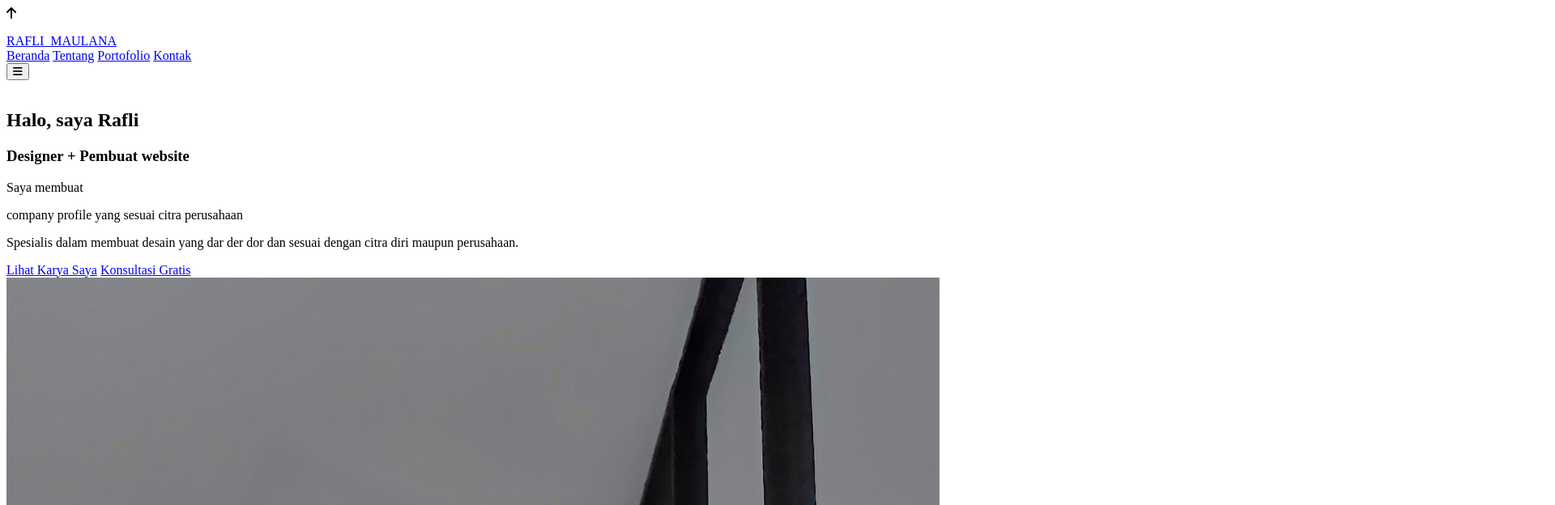
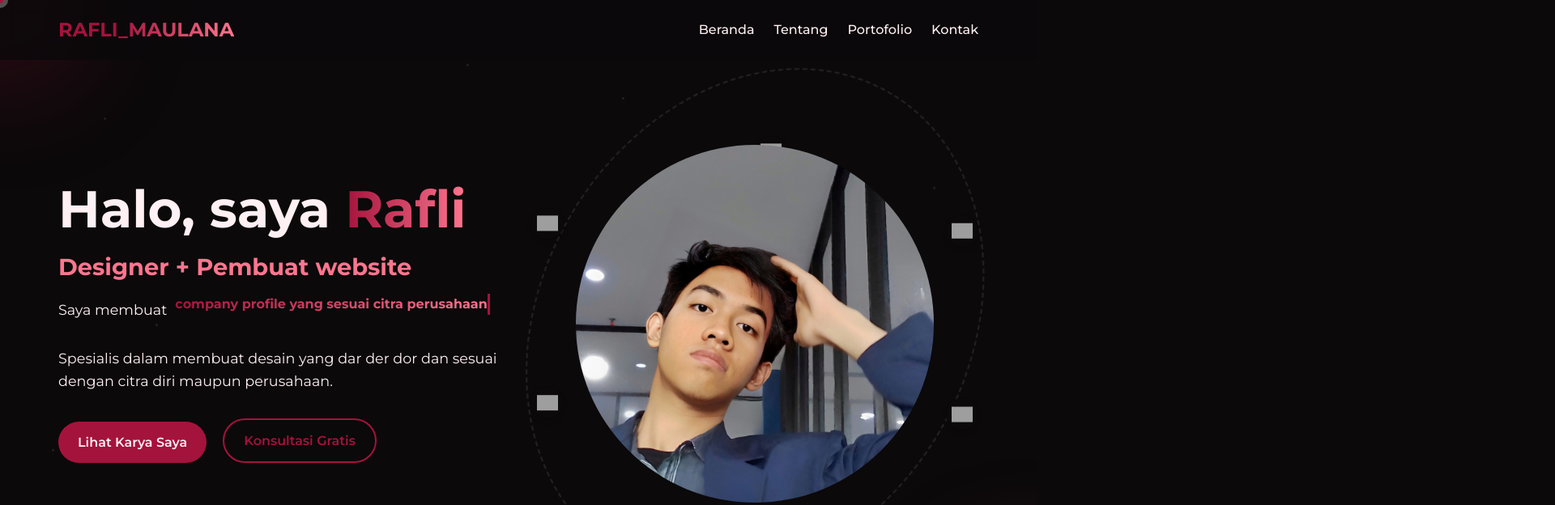
Before and after one commit to raflimauln/raflimauln.github.io, a plain HTML site: page index.html in a window 1280 px wide. Shown: the top 624 px of the page at 81% size, 1920 px wide, since content can reach past the window. Drawn offline with nearby package versions, Linux system fonts and the light colour scheme; grey boxes are pictures that could not be loaded.

Commit message:
Update a.css

```diff
--- a/index.html
+++ b/index.html
@@ -8,7 +8,7 @@
   <link href="https://fonts.googleapis.com/css2?family=Montserrat:wght@400;500;600;700&display=swap" rel="stylesheet">
   <link href="https://fonts.googleapis.com/css2?family=Playfair+Display:wght@400;700&display=swap" rel="stylesheet">
   <link rel="stylesheet" href="https://cdnjs.cloudflare.com/ajax/libs/font-awesome/6.4.0/css/all.min.css">
-
+   <link rel="stylesheet" href="a.css">
 </head>
 
 <body>
```
